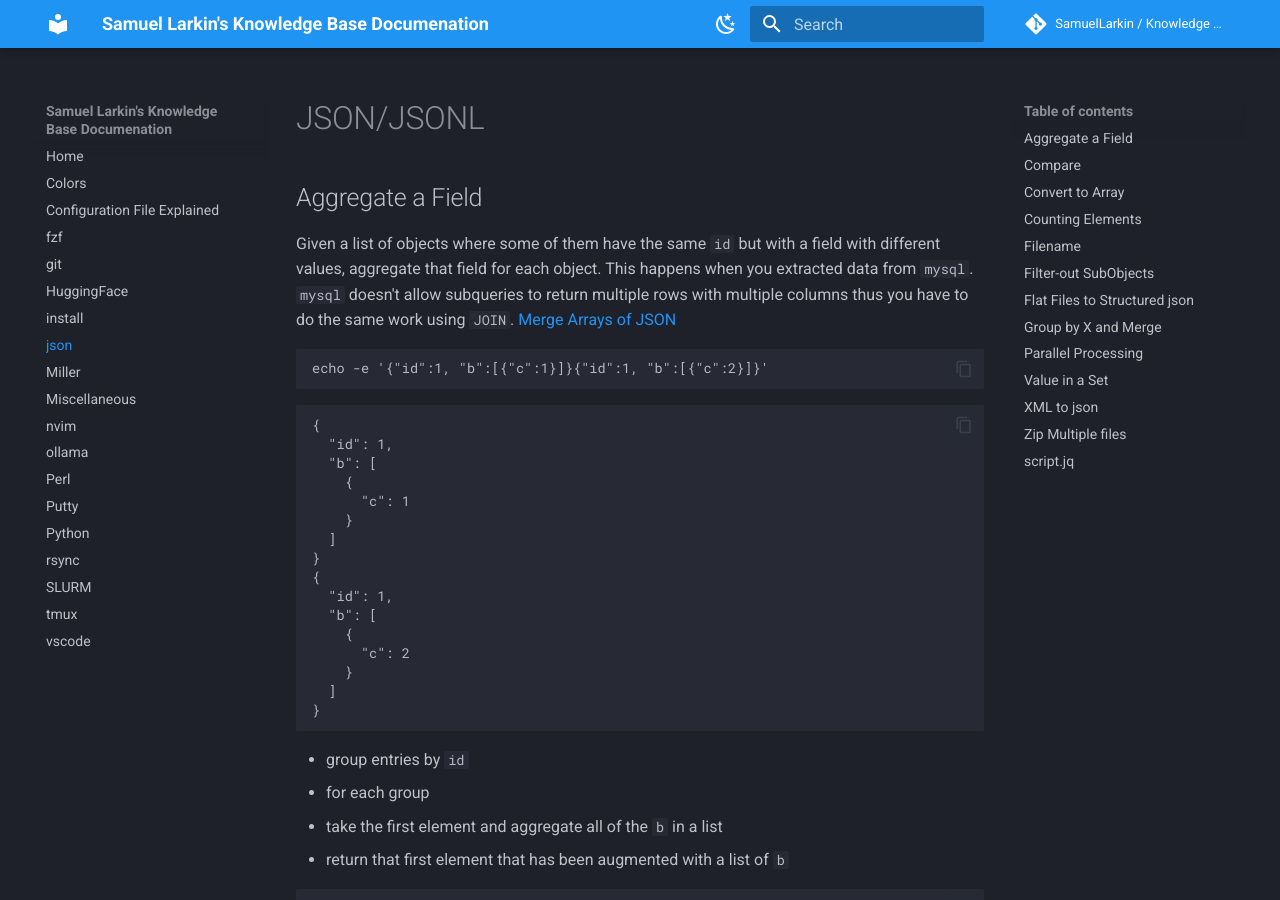
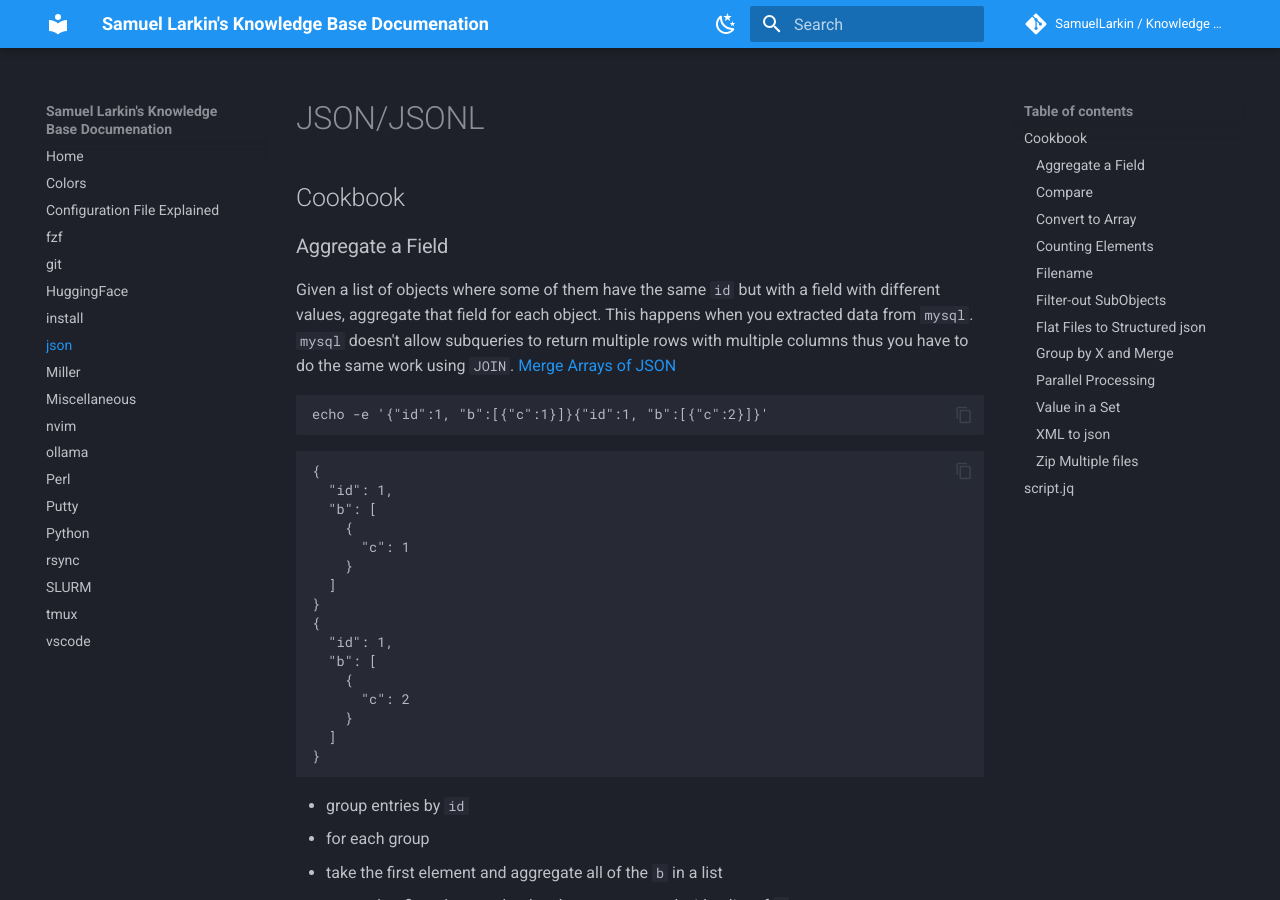
Before and after one commit to SamuelLarkin/kb, an MkDocs documentation site: the page built from docs/json.md, in a window 1280 px wide and 900 px high. Built offline with MkDocs 1.6.1 and Material for MkDocs 9.7.7, drawn with Linux system fonts in a browser that asks for light colours; comment, search, counter and statistics services are not loaded; the version menu is left out.

Commit message:
docs(json): created a cookbook section

````diff
--- a/docs/json.md
+++ b/docs/json.md
@@ -1,6 +1,8 @@
 # JSON/JSONL
 
-## Aggregate a Field
+## Cookbook
+
+### Aggregate a Field
 
 Given a list of objects where some of them have the same `id` but with a field with different values, aggregate that field for each object.
 This happens when you extracted data from `mysql`.
@@ -54,7 +56,7 @@ echo -e '{"id":1, "b":[{"c":1}]}{"id":1, "b":[{"c":2}]}' \
 }
 ```
 
-## Compare
+### Compare
 
 Compare two jsonl files that are not in the same order.
 This implies that we need to sort the files on some `key`.
@@ -78,7 +80,7 @@ Otherwise, use the alias `jqdiff` which essentially does
 vimdiff <(jq --sort-keys . file1.json) <(jq --sort-keys . file2.json)
 ```
 
-## Convert to Array
+### Convert to Array
 
 Given
 
@@ -92,7 +94,7 @@ The second object is NOT an array but you need it to be an array to process all
 jq '.[] | .seg | (if type == "object" then [.] else . end) | .[]'
 ```
 
-## Counting Elements
+### Counting Elements
 
 Count the number of entries/sentence pairs that have the `.unparsable` key.
 
@@ -101,7 +103,7 @@ pv Huge.jsonl \
 | jq --null-input '[ inputs | select(.unparsable)] | reduce .[] as $item (0; . + 1)'
 ```
 
-## Filename
+### Filename
 
 If you need the file name in your script, you can call the function `input_filename`.
 
@@ -116,7 +118,7 @@ jq '[input_filename, input_line_number]' translation/nmt/test.en2fr.scores.json
 ]
 ```
 
-## Filter-out SubObjects
+### Filter-out SubObjects
 
 Given
 
@@ -178,7 +180,7 @@ Remove documents that are NOT of `news` domain keeping the document's structure.
 </dataset>
 ```
 
-## Flat Files to Structured json
+### Flat Files to Structured json
 
 When you have multiple flat files that you want to combine into a structured json.
 
@@ -248,7 +250,7 @@ paste \
 }
 ```
 
-## Group by X and Merge
+### Group by X and Merge
 
 Context: after generating `*.scores.json` using `sacrebleu  --width=14 reference --metrics bleu chrf ter  < translation > scores.json`.
 Can we extract BLEU scores from all our experiments and tabulate the result using `mlr`?
@@ -262,7 +264,7 @@ find -type f -name \*scores.json \
 | less
 ```
 
-## Parallel Processing
+### Parallel Processing
 
 Note that we use `--keep-order`, `--spreadstdin` & `--recend='\n'`.
 
@@ -283,7 +285,7 @@ zcat input.gz \
 > output.gz
 ```
 
-## Value in a Set
+### Value in a Set
 
 Select entries that have a field value within a set.
 
@@ -291,7 +293,7 @@ Select entries that have a field value within a set.
 jq 'select(.BlockID == (1742974, 1742975))' data/hoc-log-20241218-blocks.json
 ```
 
-## XML to json
+### XML to json
 
 Using [yq](https://github.com/mikefarah/yq/), we can convert a xml document into a json file.
 
@@ -299,7 +301,7 @@ Using [yq](https://github.com/mikefarah/yq/), we can convert a xml document into
 yq -p xml -o json < input.xml > output.json
 ```
 
-## Zip Multiple files
+### Zip Multiple files
 
 [Merge arrays](https://github.com/jqlang/jq/issues/680)
 The key here is the `transpose`.
````
